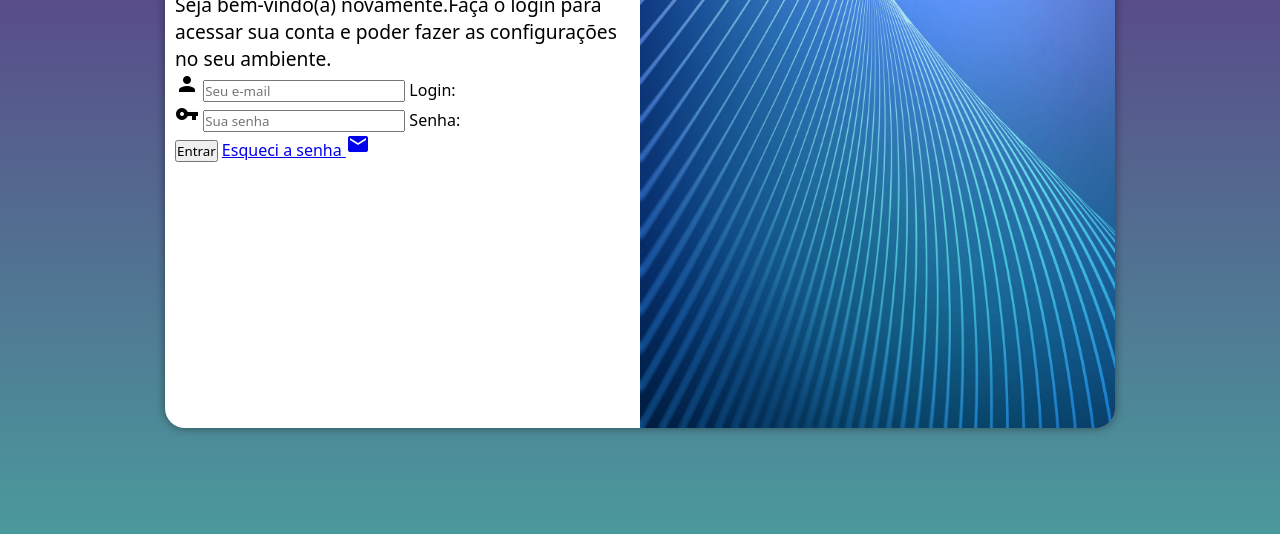
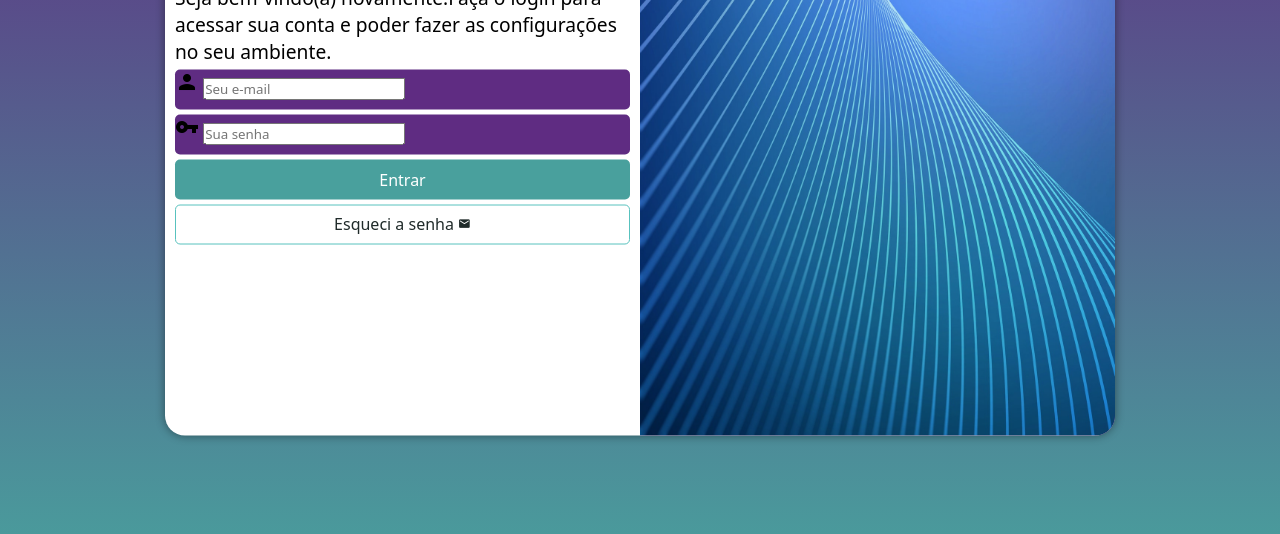
Before and after one commit to mateusmuraoka/projeto-login, a plain HTML site: page index.html in a window 1280 px wide. Shown: the part 222-756 px from the top of the page. Drawn offline with Linux system fonts and the light colour scheme.

Commit message:
Aplicando estilos nos formulários

```diff
--- a/estilos/style.css
+++ b/estilos/style.css
@@ -30,7 +30,7 @@ section#login{
    overflow: hidden;
    background-color: white;
    width: 250px;
-   height: 500px;
+   height: 515px;
    border-radius: 20px;
    box-shadow: 0px 0px 10px rgba(0, 0, 0, 0.445) ;
    transition: width .3s,height .3s;
@@ -58,3 +58,50 @@ div#formulario > h1{
 div#formulario > p{
    font-size: 0.8em;
 }
+form > div.campo{
+   background-color:#5f2c82 ;
+   display: block;
+   width: 100%;
+   height:40px;
+   border-radius: 5px;
+   margin: 5px 0px;
+
+
+}
+div.campo > label{
+   display: none;
+}
+form > input[type=submit]{
+   display: block;
+   font-size: 1em;
+   width: 100%;
+   height: 40px;
+   background-color: #49a09d ;
+   color: white;
+   border: none;
+   border-radius: 5px;
+   cursor: pointer;
+}
+form > input[type=submit]:hover{
+   background-color: #183332;
+}
+form > a.botao{
+   display: block;
+   text-align: center;
+   font-size: 1em;
+   width:100%;
+   height:40px;
+   padding-top: 7px;
+   margin-top: 5px;
+   background-color:white;
+   color:#202b2a ;
+   border: 1px solid #58c2be;
+   border-radius: 5px;
+   text-decoration: none;
+}
+form > a.botao > i{
+   font-size: 0.8em;
+}
+form > a.botao:hover{
+   background-color:#86e9e6 ;
+}
--- a/index.html
+++ b/index.html
@@ -35,7 +35,7 @@
 
                     </div>
                     <input type="submit" value="Entrar">
-                    <a href="esqueci.html">
+                    <a class="botao" href="esqueci.html">
                         Esqueci a senha <i class="material-icons">mail</i>
                     </a>
 
```
